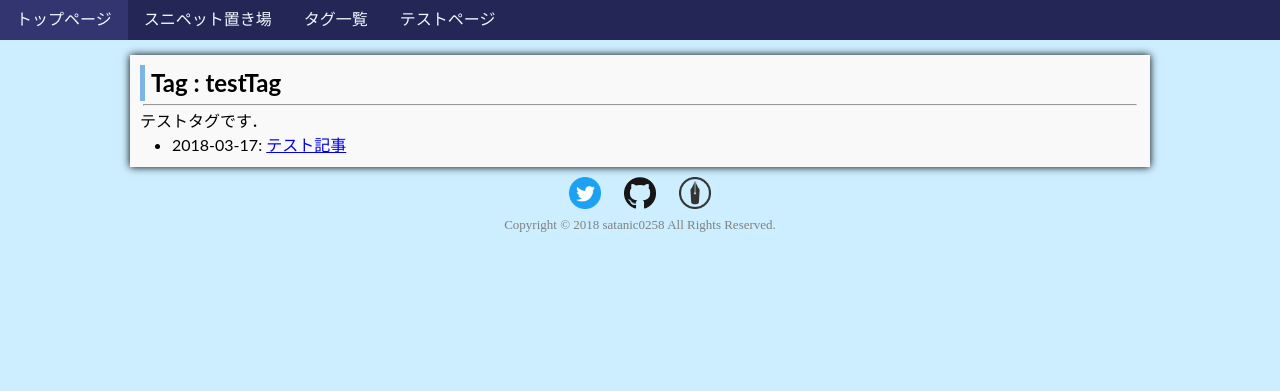
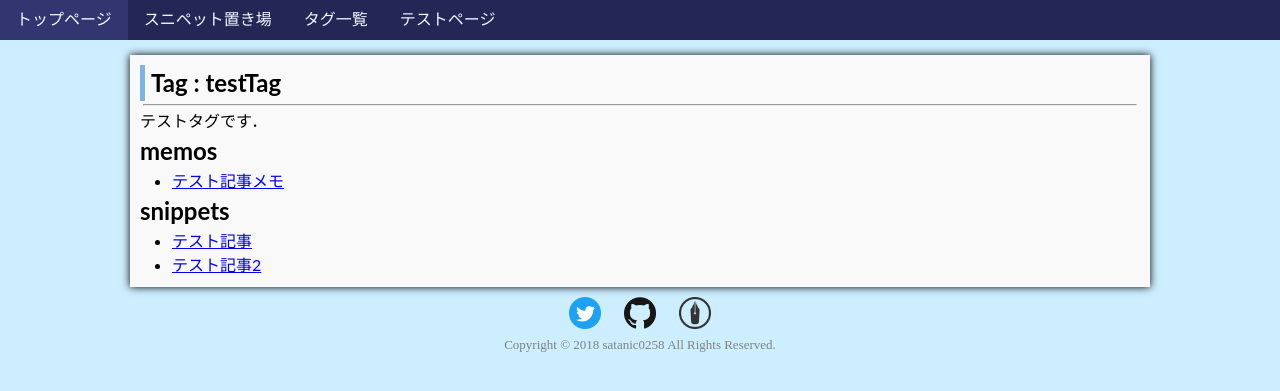
Before and after one commit to satanic0258/satanic0258.github.io, a Jekyll site: the page built from tags/testTag/index.html, in a window 1280 px wide. Shown: the top 391 px of the page. Built offline with Jekyll 4.4.1, drawn with Linux system fonts in a browser that asks for light colours; nearby versions of some CDN libraries; a script that is not in the unit is left out.

Commit message:
added tags

```diff
--- a/_config.yml
+++ b/_config.yml
@@ -1,4 +1,16 @@
 exclude: ["vendor", "Gemfile", "Gemfile.lock"]
+
+permalink: none
 
 bootstrap-version: "3.3.7" # Bootstrap http://getbootstrap.com/getting-started/
 jquery-version: "3.2.1" # jQuery https://jquery.com/download/
+
+include: ["snippets", "memos"]
+
+collections :
+  snippets    :
+    output    : true
+    permalink : /:collection/:path.html
+  memos       :
+    output    : true
+    permalink : /:collection/:path.html
--- a/_layouts/tagpage.html
+++ b/_layouts/tagpage.html
@@ -8,11 +8,31 @@ layout: default
 
 <p>{{page.description}}</p>
 
+{% for collection in site.collections %}
+
+{% assign tagset = "" %}
+{% for mpost in collection.docs %}
+{% assign tagset = tagset | concat: mpost.tags | uniq %}
+{% endfor %}
+{% if tagset contains page.tag %}
+<h2>{{ collection.label }}</h2>
 <ul>
+{% for mpost in collection.docs %}
+{% if mpost.tags contains page.tag %}
+<li class="tagpage_post">
+	<a href="{{ site.baseurl }}{{ mpost.url }}">{{ mpost.title }}</a>
+</li>
+{% endif %}
+{% endfor %}
+</ul>
+{% endif %}
+{% endfor %}
+
+<!-- <ul>
 {% for post in site.tags[page.tag] %}
   <li class="tagpage_post">
     {{ post.date | date: "%Y-%m-%d" }}: <a href="{{ post.url }}">{{ post.title }}</a>
   </li>
 {% endfor %}
-</ul>
+</ul> -->
 </div>
--- /dev/null
+++ b/_memos/testb.md
@@ -0,0 +1,7 @@
+---
+layout: post
+title: テスト記事メモ
+tags:
+- testTag
+---
+テストの記事です！めもめも
--- /dev/null
+++ b/_snippets/testa.md
@@ -0,0 +1,8 @@
+---
+layout: post
+title: テスト記事2
+tags:
+- testTag
+- testTag2
+---
+テストの記事です！！
--- a/mytemplate.css
+++ b/mytemplate.css
@@ -115,7 +115,7 @@ nav li a:before, nav li a:after{ content: "　" }
 }
 
 /***** tag *****/
-span.page_tag{
+span.page_tag {
   color: #cceeff;/*文字色*/
   background: #FFF;
   border: solid 1px #cceeff;/*線*/
```
Also changed, not shown: index.md (+0 -2 lines), tags/index.html (+11 -2 lines), test/testpage.md (+1 -0 lines), _snippets/test.md (renamed from _posts/2018-03-17-test.md).
